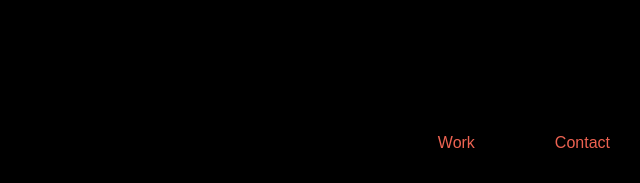
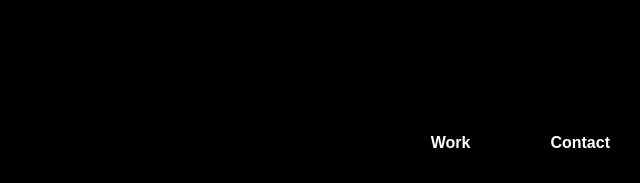
Before and after one commit to emilytrancat/OfficialPortfolio, a plain HTML site: page index.html in a window 1280 px wide. Shown: the top 183 px of the page, 640-1280 px from the left. Drawn offline with Linux system fonts and the light colour scheme.

```diff
--- a/css/main.css
+++ b/css/main.css
@@ -100,6 +100,16 @@
 
 }
 
+
+.buttons-on-header nav a {
+  color: white;
+  align-items: center;
+  justify-content: top;
+  font-family: 'Karla', sans-serif;
+  font-style: bold;
+  font-weight: 700;
+  background-color: black;
+}
 
 .val-header nav a {
     color: white;
```
